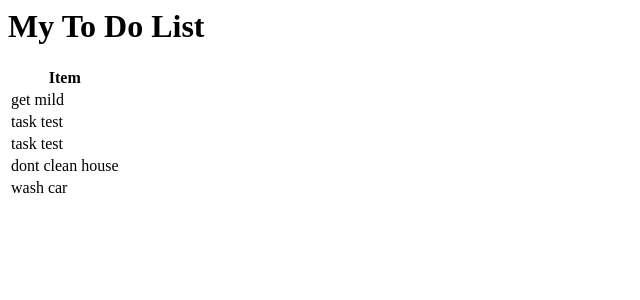
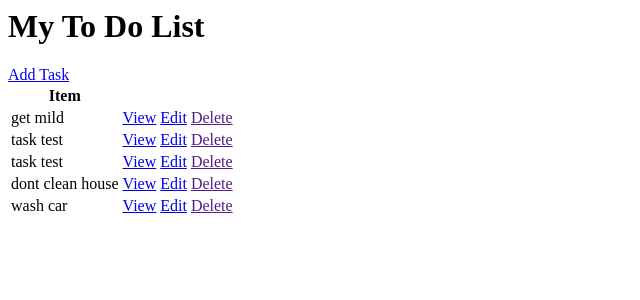
Before and after one commit to DragosBobo/ToDoApp, a Django app: page / in a window 1280 px wide. Shown: the top 300 px of the page, without its empty margins (0-640 px from the left). Run offline with Django 4.2, Linux system fonts and the light colour scheme; data comes from the database, SQL or seed files in the repository; both versions use the stored data as it was after the commit.

Commit message:
Update and Add item done

```diff
--- /dev/null
+++ b/base/templates/base/task.html
@@ -0,0 +1 @@
+<h1>Task : {{task}} </h1>
--- a/base/templates/base/task_list.html
+++ b/base/templates/base/task_list.html
@@ -1,11 +1,17 @@
 <h1>My To Do List</h1>
+<a href="{% url 'task-create' %}">Add Task</a>
 <table>
     <tr>
         <th>Item</th>
+        <th></th>
+        <th></th>
     </tr>
-    {% for task in object_list %}
+    {% for task in tasks %}
     <tr>
         <td>{{task.title}}</td>
+        <td><a href="{% url 'task' task.id %}">View</a></td>
+        <td><a href="{% url 'task-update' task.id %}">Edit</a></td>
+        <td><a href="">Delete</a></td>
     </tr>
     {%  empty  %}
         <h3>No items in list </h3>
--- a/base/urls.py
+++ b/base/urls.py
@@ -1,8 +1,12 @@
 
+from unicodedata import name
 from django.urls import path
-from .views import TaskList
+from .views import TaskDetail, TaskList,TaskCreate,TaskUpdate
 
 urlpatterns = [
         path('',TaskList.as_view(),name='tasks'),
+        path('task/<int:pk>/',TaskDetail.as_view(),name='task'),
+        path('task-create/',TaskCreate.as_view(),name='task-create'),
+        path('task-update/<int:pk>',TaskUpdate.as_view(),name='task-update')
 
 ]
--- a/base/views.py
+++ b/base/views.py
@@ -1,6 +1,32 @@
+from dataclasses import field
+from multiprocessing import context
+from pyexpat import model
+from re import template
 from django.shortcuts import render
 from django.views.generic.list import ListView
+from django.views.generic.detail import DetailView
+from django.views.generic.edit import CreateView, UpdateView ,DeleteView
+from django.urls import reverse_lazy
+
 from .models import Task
+
 
 class TaskList(ListView):
    model = Task
+   context_object_name = 'tasks'
+
+class TaskDetail(DetailView):
+    model=Task
+    context_object_name='task'
+    template_name='base/task.html'
+
+
+class TaskCreate(CreateView):
+    model =Task
+    fields ='__all__'
+    success_url = reverse_lazy('tasks')
+
+class TaskUpdate(UpdateView):
+    model = Task
+    fields='__all__'
+    success_url = reverse_lazy('tasks')
```
Also changed, not shown: base/templates/base/task_form.html (added, +9 -0 lines), db.sqlite3.
